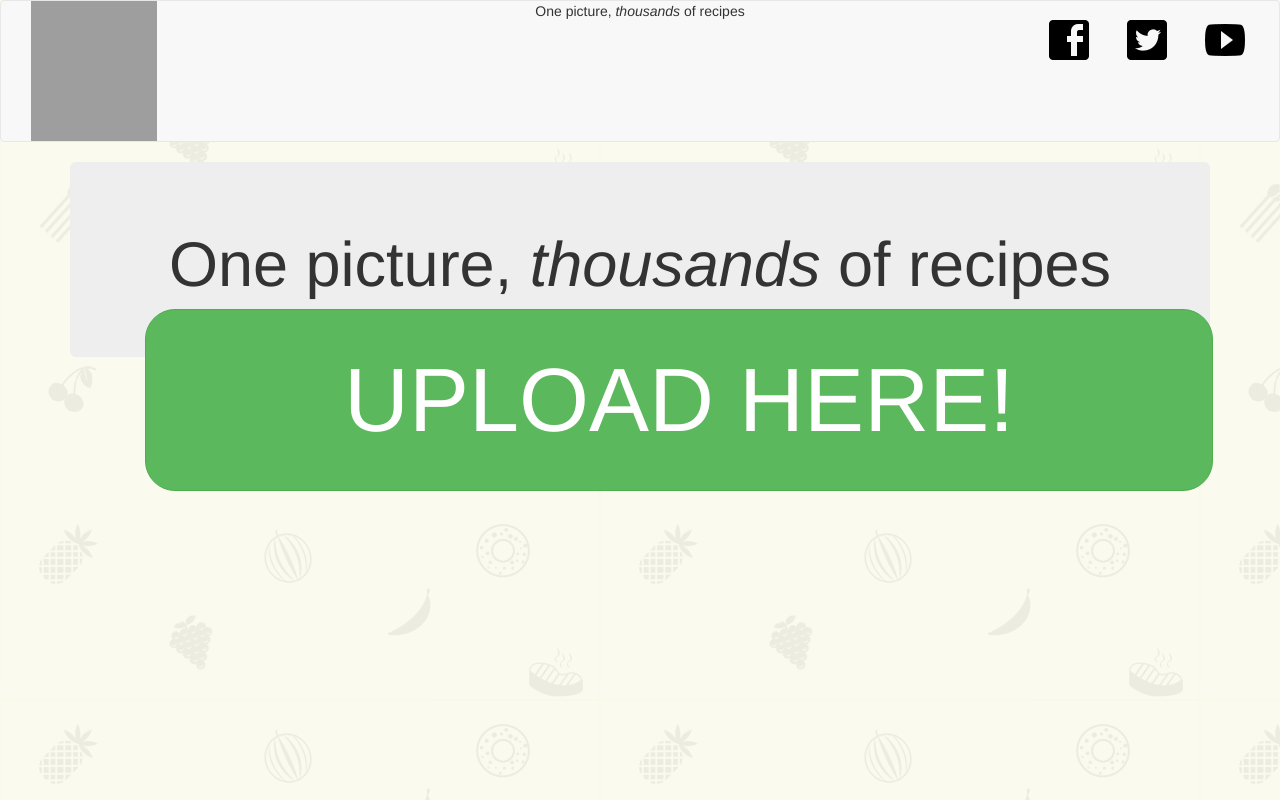
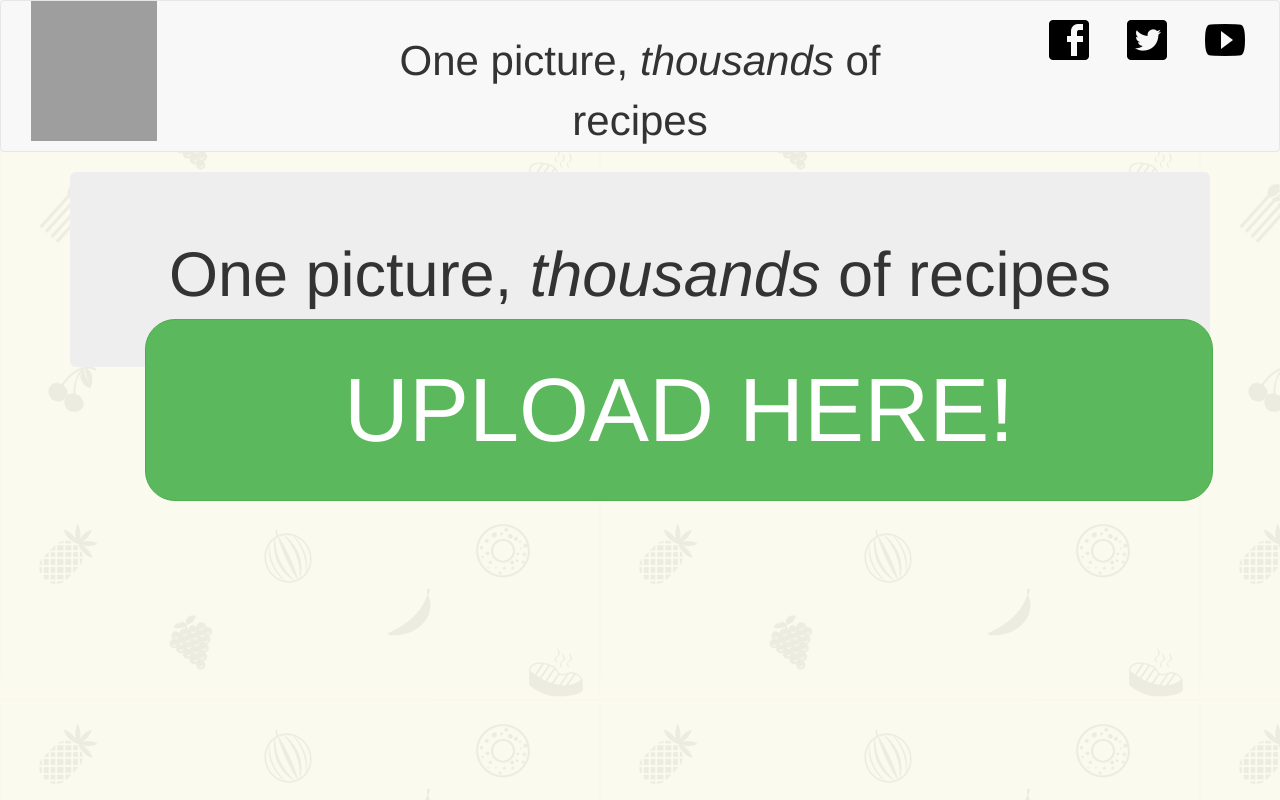
Before and after one commit to lorix-lpan/food-slayr, a website: page assets/template/html/homePage.html in a window 1280 px wide. Drawn offline with nearby package versions, Linux system fonts and the light colour scheme; grey boxes are pictures that could not be loaded.

Commit message:
homepage finalise again

```diff
--- a/assets/css/main.css
+++ b/assets/css/main.css
@@ -25,3 +25,9 @@ p {
 .recipeIngredients {
 	font-size:2em;
 }
+.big-font {
+    font-size: 3em;
+}
+.vertical-center {
+    margin-top: 30px;
+}
--- a/assets/template/html/homePage.html
+++ b/assets/template/html/homePage.html
@@ -12,12 +12,11 @@
     <body class="bg-img">
         <nav class="navbar navbar-default clearfloat">
             <div class="container-fluid">
-   			<div class="navbar-header col-md-4">
+                <div class="navbar-header col-md-3">
                     <img src="http://img05.deviantart.net/f75b/i/2016/023/4/5/simplelogofoodslayrcolour_by_kuroko_kun-d9p1h7d.png" alt="FoodSlayr" style="float:left; width:9em;height:10em">
-     			<!--<a class="navbar-brand" href="#">Brand</a>-->
                 </div>
-    		<div class="col-md-4 center big-font">One picture, <em>thousands</em> of recipes</div>
-            <div class="col-md-4" id="">
+                <div class="col-md-6 center big-font vertical-center">One picture, <em>thousands</em> of recipes</div>
+                <div class="col-md-3">
                     <ul class="nav navbar-nav navbar-right">
                         <li><a href="#"><img src="../../img/facebook.png" alt="facebook-icon"></a></li>
                         <li><a href="#"><img src="../../img/twitter.png" alt="twitter-icon"></a></li>
@@ -26,7 +25,6 @@
                 </div>
             </div>
         </nav>
-
         <div class="container">
             <div class="jumbotron">
                 <div class="row">
@@ -37,21 +35,5 @@
                 </div>
             </div>
         </div>
-
-
-		<!-- <div class="container">
-			<img src="https://jamieoliverprod.s3.amazonaws.com/recipe-database/recipe_single/D_boQxoX4jb8IHr98O-jcL.jpg"/>
-			<p><em>Ingredients:<em></p>
-			<ul>
-	 			<li>1 tablespoon unsalted peanuts</li>
-			</ul>
-
-			<p>Procedures:</p>
-			<p style="font-size: 2em">Lightly toast the peanuts in a dry frying pan, then crush in a pestle and mortar and put aside. Peel and finely chop the garlic and ginger. Put 1 tablespoon of sesame oil and the star anise into the frying pan on a medium-high heat. Add the mince, breaking it apart with a wooden spoon, followed by half the garlic and ginger and the honey. Stir-fry for 5 minutes to crisp up and get golden brown. Meanwhile, crush the remaining garlic and ginger into a paste in the pestle and mortar, then muddle in the fish and soy sauces and lime juice to make a dressing. Cook the noodles according to the packet instructions. Trim the spring onions, then finely slice with the chilli (deseed if you like). Prep the salad veg, breaking the lettuce leaves apart and matchsticking or finely slicing any crunchy veg so it’s all a pleasure to eat.
-
-	 		Load up your plates with that lovely salad veg, then drain and add the noodles. Spoon over the dressing, sprinkle over the crispy beef, chilli, spring onions and crushed peanuts, pick over the coriander leaves and tuck in.
-			Read more at http://www.jamieoliver.com/recipes/beef-recipes/asian-crispy-beef/#08SioQaRmQbf6ih1.99
-			</p>
-		</div> -->
 	</body>
 </html>
```
Lines whose indentation alone changed are shown as unchanged.
